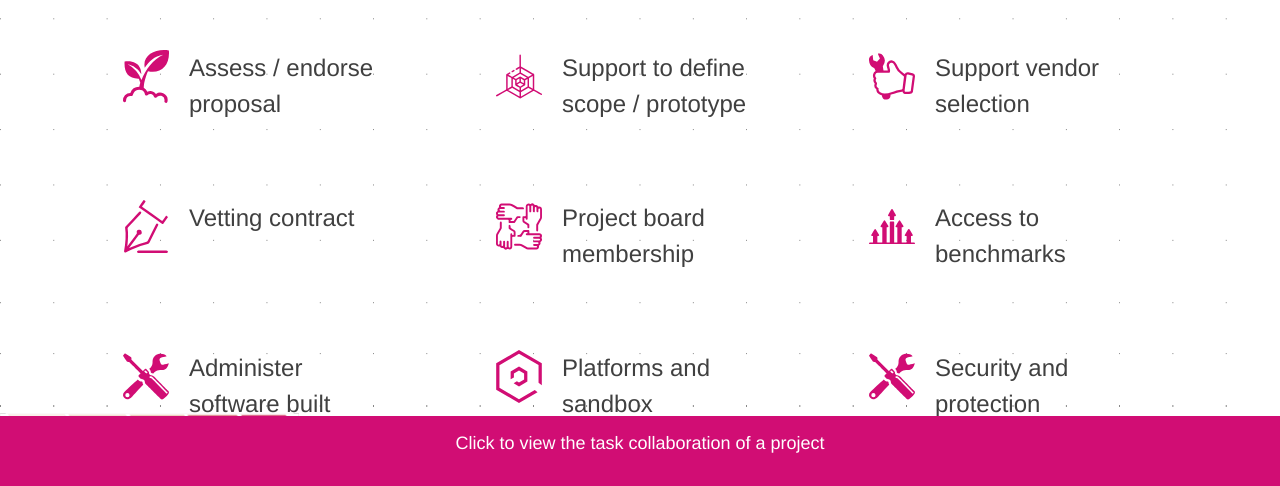
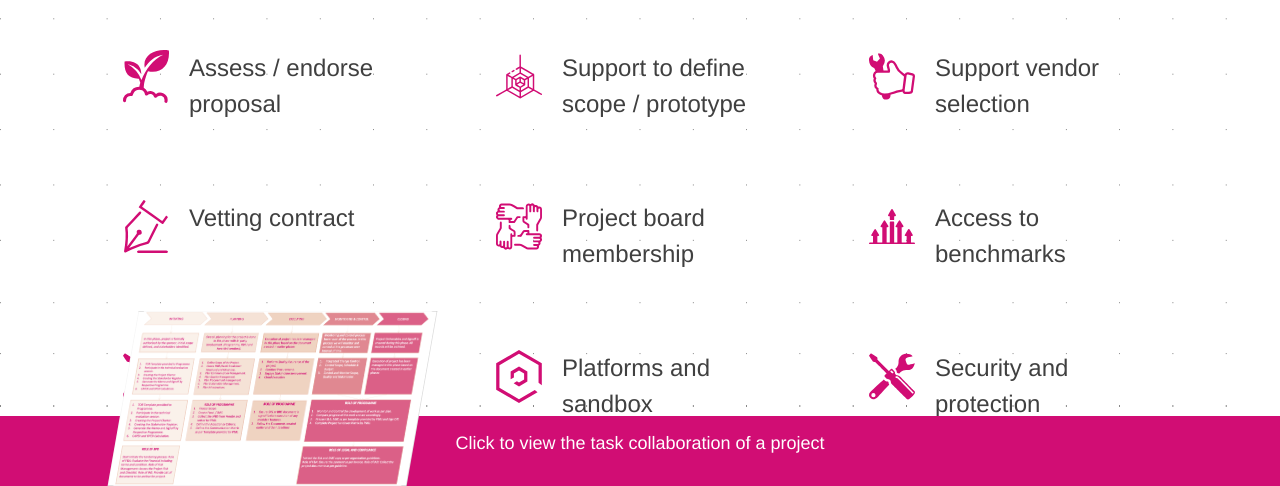
Before and after one commit to Oblivion97/bitsPMUdesign, a plain HTML site: page PMUDesign/p2Index.html in a window 1280 px wide. Shown: the part 314-800 px from the top of the page. Drawn offline with nearby package versions, Linux system fonts and the light colour scheme.

Commit message:
css update footer

```diff
--- a/PMUDesign/css/p1Index.css
+++ b/PMUDesign/css/p1Index.css
@@ -290,6 +290,7 @@ body,
     position: fixed;
     bottom: 0px;
     text-align: center;
+    z-index: 9;
 }
 
 .mhPage2footerText {
@@ -299,9 +300,18 @@ body,
     text-align: center;
 }
 
-.mhPage2footerImage{
+.mhPage2footerImage {
     width: 299px;
     height: 175px;
+    position: absolute;
+    bottom: 0px;
+    z-index: 1;
+    margin-left: 123px;
+    transform: skewX(-10deg);
+}
+
+.mhPage2Imagediv {
     position: fixed;
-    margin-bottom: -80px;
+    top: 0px;
+    z-index: 10;
 }
```
